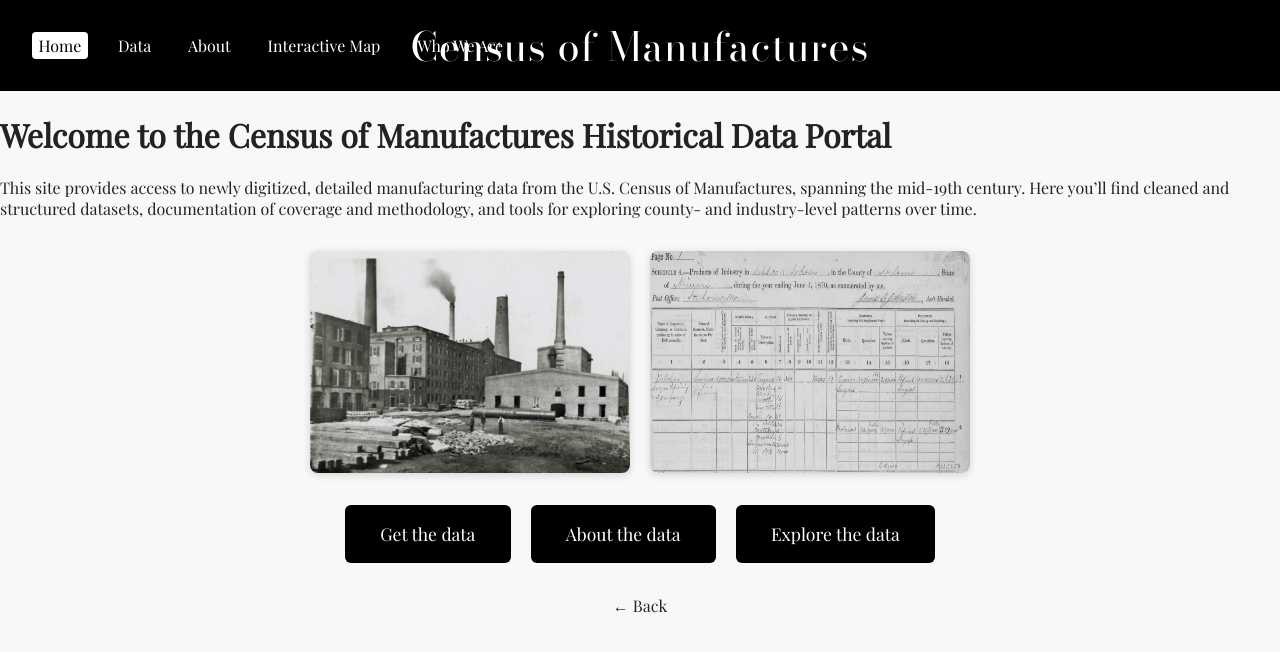
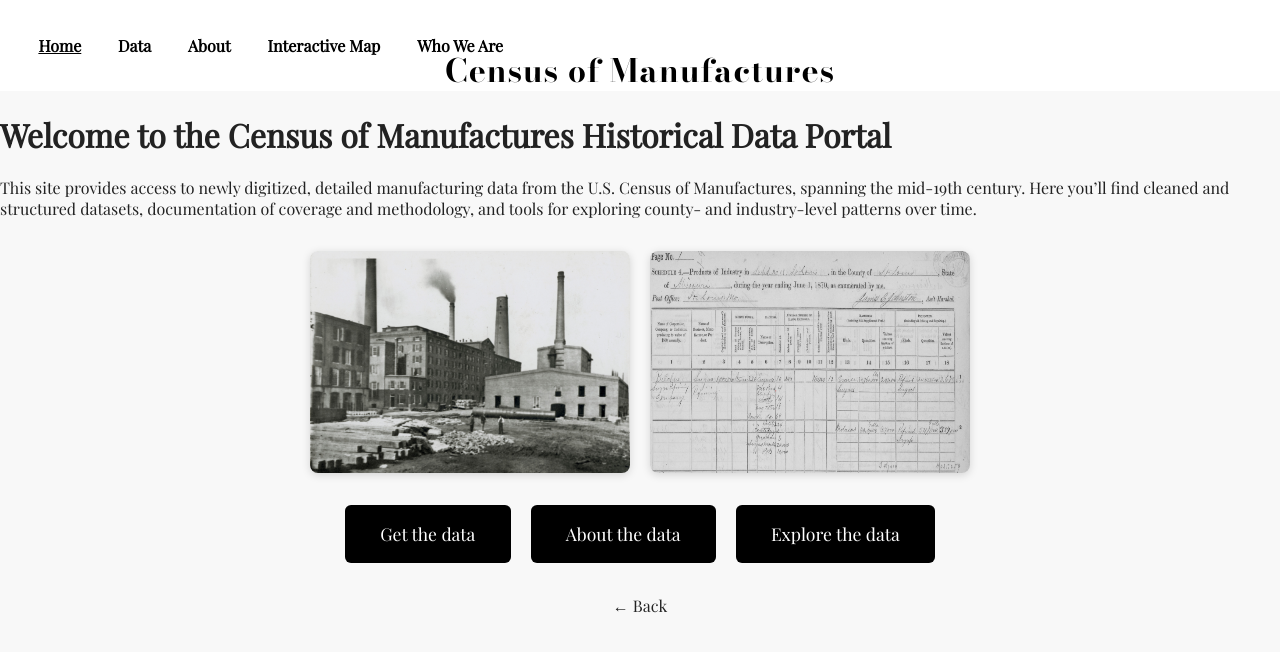
Before and after one commit to allen-otterstrom/CMF_data, a Jekyll site: the page built from index.md, in a window 1280 px wide. Shown: the top 652 px of the page. Built offline with Jekyll 4.4.1, drawn with Linux system fonts in a browser that asks for light colours.

Commit message:
Update header.html

```diff
--- a/_includes/header.html
+++ b/_includes/header.html
@@ -14,4 +14,49 @@
 </header>
 
 <!-- Fonts -->
-<link href="https://fonts.googleapis.com/css2?family=Bodoni+Moda:wght@400;700&family=Playfair+Display&display=swap" rel="stylesheet">
+<link href="https://fonts.googleapis.com/css2?family=Bodoni+Moda:wght@700&family=Playfair+Display&display=swap" rel="stylesheet">
+
+<style>
+/* Header container */
+header {
+  display: flex;
+  align-items: center;
+  justify-content: space-between;
+  background-color: #fff;
+  padding: 2em 2em;
+  position: relative;
+}
+
+/* Nav links on left */
+.nav-links {
+  display: flex;
+  gap: 1.5em;
+  font-family: 'Playfair Display', serif;
+}
+
+.nav-links a {
+  text-decoration: none;
+  color: #000;
+  font-weight: bold;
+}
+
+.nav-links a:hover,
+.nav-links a.active {
+  text-decoration: underline;
+}
+
+/* Centered title */
+.title {
+  position: absolute;
+  left: 50%;
+  transform: translateX(-50%);
+  font-family: 'Bodoni Moda', serif;
+  font-weight: 400;
+  font-size: 2em;
+}
+
+.title a {
+  text-decoration: none;
+  color: #000;
+}
+</style>
```
